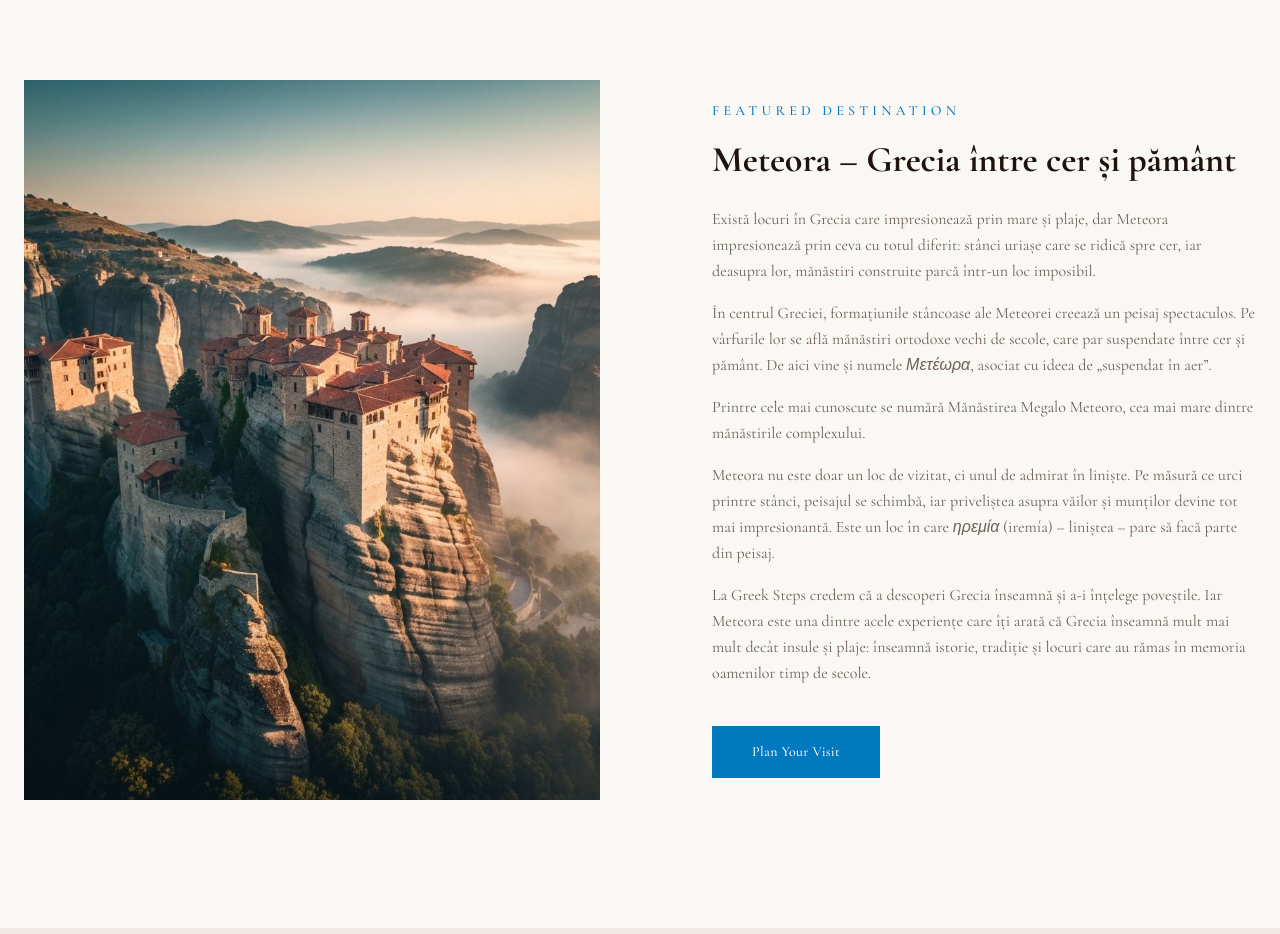
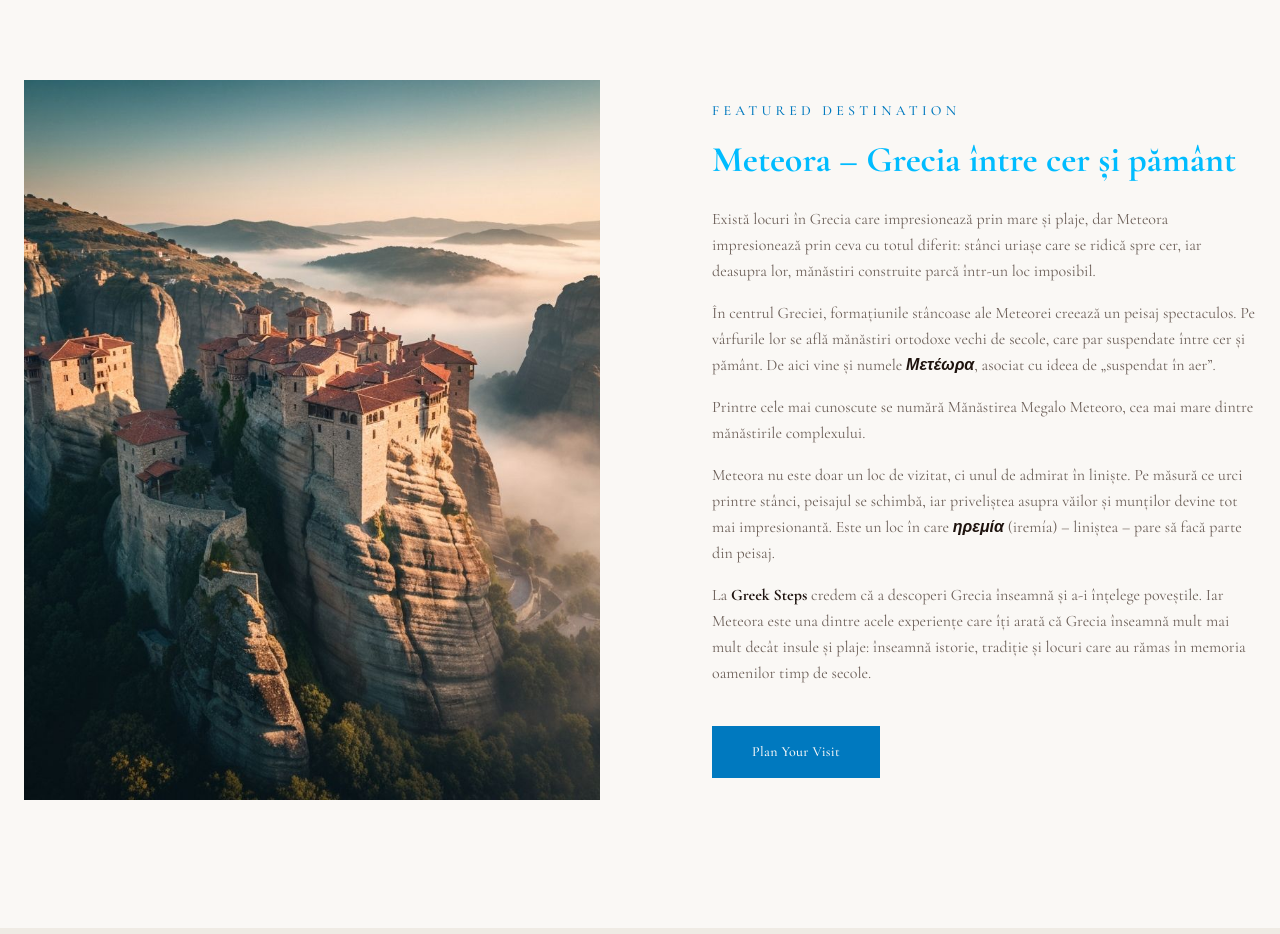
Before and after one commit to ultim-ate/ultim-ate, a Next.js app: page / in a window 1280 px wide. Shown: the part 3940-4874 px from the top of the page. Built offline with nearby package versions, Linux system fonts and the light colour scheme.

Commit message:
Bold Greek words and Greek Steps, blue Meteora title

```diff
--- a/components/featured.tsx
+++ b/components/featured.tsx
@@ -24,7 +24,7 @@ export function Featured() {
             <p className="text-sm font-sans font-medium tracking-[0.3em] uppercase text-primary mb-4">
               Featured Destination
             </p>
-            <h2 className="text-3xl md:text-4xl font-bold mb-6 leading-tight text-balance">
+            <h2 className="text-3xl md:text-4xl font-bold mb-6 leading-tight text-balance text-sky-400">
               Meteora – Grecia între cer și pământ
             </h2>
             <div className="flex flex-col gap-4 text-muted-foreground text-base leading-relaxed mb-10 text-pretty">
@@ -38,7 +38,7 @@ export function Featured() {
                 În centrul Greciei, formațiunile stâncoase ale Meteorei creează
                 un peisaj spectaculos. Pe vârfurile lor se află mănăstiri
                 ortodoxe vechi de secole, care par suspendate între cer și
-                pământ. De aici vine și numele <em lang="el" translate="no" className="notranslate">Μετέωρα</em>,
+                pământ. De aici vine și numele <em lang="el" translate="no" className="notranslate font-bold text-foreground">Μετέωρα</em>,
                 asociat cu ideea de „suspendat în aer”.
               </p>
               <p>
@@ -50,11 +50,11 @@ export function Featured() {
                 liniște. Pe măsură ce urci printre stânci, peisajul se schimbă,
                 iar priveliștea asupra văilor și munților devine tot mai
                 impresionantă. Este un loc în care{" "}
-                <em lang="el" translate="no" className="notranslate">ηρεμία</em> (iremía) – liniștea – pare să facă
+                <em lang="el" translate="no" className="notranslate font-bold text-foreground">ηρεμία</em> (iremía) – liniștea – pare să facă
                 parte din peisaj.
               </p>
               <p>
-                La Greek Steps credem că a descoperi Grecia înseamnă și a-i
+                La <strong translate="no" className="notranslate font-bold text-foreground">Greek Steps</strong> credem că a descoperi Grecia înseamnă și a-i
                 înțelege poveștile. Iar Meteora este una dintre acele experiențe
                 care îți arată că Grecia înseamnă mult mai mult decât insule și
                 plaje: înseamnă istorie, tradiție și locuri care au rămas în
```
